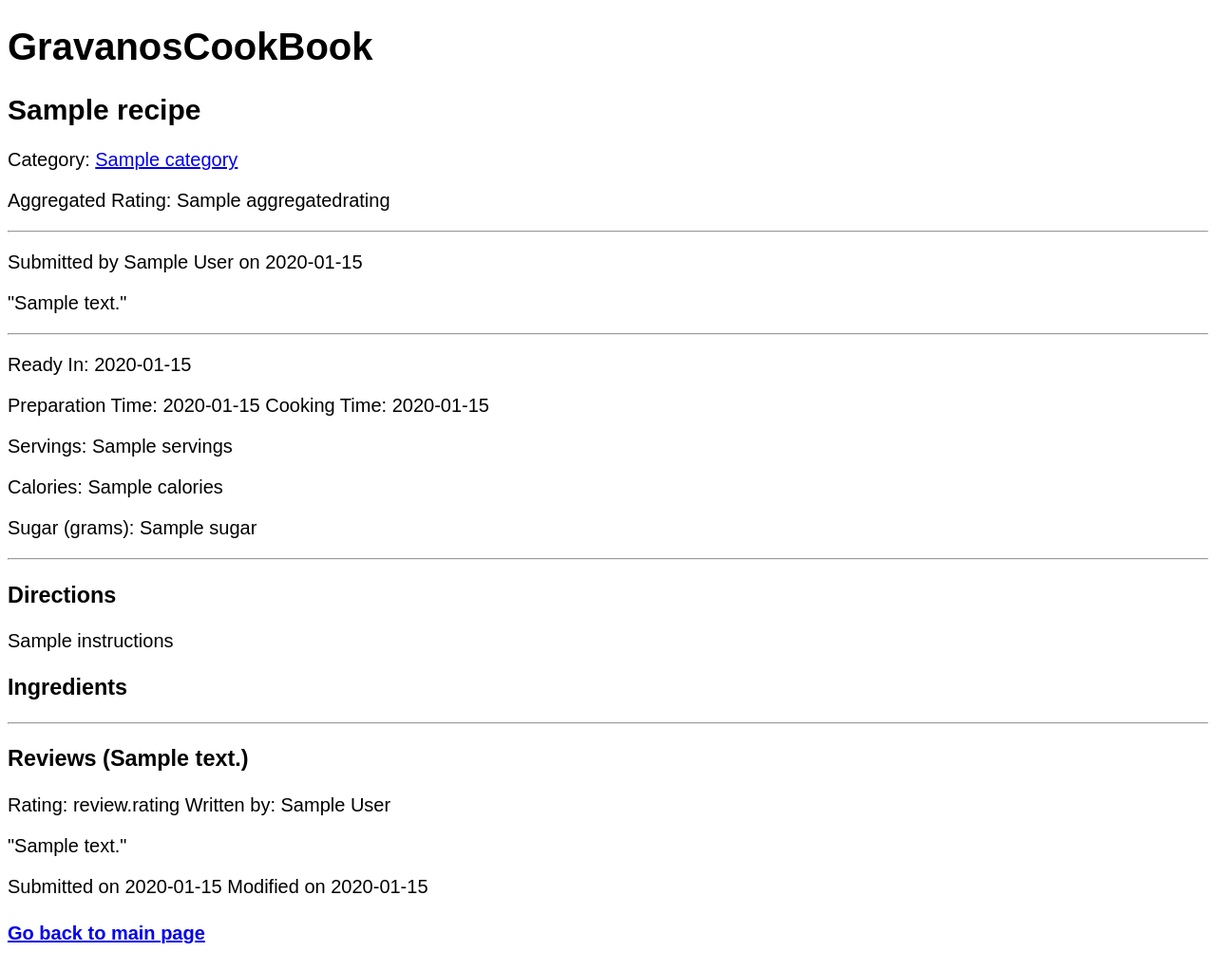
After one commit to jonghyun-joann-lee/cs4111-Cookbook, a Flask app: template templates/recipe_insights.html in a window 1280 px wide. The commit adds this page. Shown: the whole page at 95% size. Run offline with Flask 3, Linux system fonts and the light colour scheme; the template is opened without the code that fills it: most values are stand-ins (such as "Sample title", 1, 10 or a date in 2020); parts of the project's set-up code (start-up, migrations or seed data) failed here and were passed over.

Commit message:
Added recipe insights (recipe details and review)

```diff
--- a/server.py
+++ b/server.py
@@ -202,6 +202,19 @@ def index():
 # The functions for each app.route need to have different names
 #
 
+
+# Helper function to convert time into ~ hr ~ min format
+def convert_time(time):
+  hours = int(time // 60)
+  mins = int(time % 60)
+  if hours > 0:
+    formatted_time = f"{hours} hr {mins} min"
+  else:
+    formatted_time = f"{mins} min"
+
+  return formatted_time
+
+
 # A page for each category showing a list of all recipes in the category
 @app.route('/category/<int:category_id>')
 def category(category_id):
@@ -218,13 +231,7 @@ def category(category_id):
   recipes_in_category = [] # a list of tuples
   results = cursor.mappings().all()
   for result in results:
-    time = result["totaltime"] # totaltime is integer in minutes
-    hours = int(time // 60) # want to convert to ~ hr ~ min
-    mins = int(time % 60)
-    if hours > 0:
-      formatted_time = f"{hours} hr {mins} min"
-    else:
-      formatted_time = f"{mins} min"
+    formatted_time = convert_time(result["totaltime"])
     recipes_in_category.append((result["recipename"], result["displayname"], formatted_time, result["aggregatedrating"], result["calories"], result["sugar"]))
   cursor.close()
 
@@ -256,37 +263,105 @@ def recipes():
   results = cursor.mappings().all()
 
   # Process the result so that we (intuitionally) have only one row for one recipe (handle multiple categories)
-  recipe_data = {}
+  all_recipes = {} # This is going to be a nested dictionary
   for result in results:
     recipe_id = result["recipeid"]
-    if recipe_id not in recipe_data:
-      recipe_data[recipe_id] = {
+    if recipe_id not in all_recipes: # If it is the first row for a recipe
+      # First, convert total time into ~ hr ~ min
+      formatted_time = convert_time(result["totaltime"])
+
+      all_recipes[recipe_id] = {
         "recipename": result["recipename"],
         "displayname": result["displayname"],
         "categories": [(result["categoryname"], result["categoryid"])],
-        "totaltime": result["totaltime"],
+        "totaltime": formatted_time,
         "aggregatedrating": result["aggregatedrating"],
         "calories": result["calories"],
         "sugar": result["sugar"]
         }
-    else: # if recipe_id is already in recipe_data (i.e., if recipe belongs to more than one category)
-      recipe_data[recipe_id]['categories'].append((result["categoryname"], result["categoryid"]))
+    else: # if recipe_id is already in all_recipes (i.e., if recipe belongs to more than one category)
+      all_recipes[recipe_id]["categories"].append((result["categoryname"], result["categoryid"]))
+
   cursor.close()
-
-  # Convert recipe_data to a list of tuples to pass onto the template
-  all_recipes = []
-  for recipe_id, data in recipe_data.items(): # data is dict containing all info of a recipe
-    time = data["totaltime"] # totaltime is integer in minutes
-    hours = int(time // 60) # want to convert to ~ hr ~ min
-    mins = int(time % 60)
-    if hours > 0:
-      formatted_time = f"{hours} hr {mins} min"
-    else:
-      formatted_time = f"{mins} min"
-    all_recipes.append((data["recipename"], data["displayname"], data["categories"], formatted_time, data["aggregatedrating"], data["calories"], data["sugar"]))
 
   context = dict(recipes=all_recipes)
   return render_template("all_recipes.html", **context)
+
+
+# Recipe Insights (View all details of a recipe, reviews, and required ingredients)
+@app.route('/recipe/<int:recipe_id>')
+def recipe_insights(recipe_id):
+  params_dict = {"recipeid": recipe_id}
+  # Get all details of the recipe, categories that it belongs to, and the author's name
+  # If a recipe belongs to more than one category, the resulting table will contain more than one row for that recipe
+  cursor = g.conn.execute(text("""
+                               SELECT R.*, P.DisplayName, C.CategoryName, C.CategoryID
+                               FROM Recipes_written_by R, Categories C, belongs_to B, Authors A, People P
+                               WHERE R.RecipeID = B.RecipeID AND B.CategoryID = C.CategoryID
+                               AND R.UserID = A.UserID AND A.UserID = P.UserID
+                               AND R.RecipeID = :recipeid
+                               """), params_dict)
+  g.conn.commit()
+  results = cursor.mappings().all()
+
+  # Process the result to handle multiple categories
+  recipe_details = {}
+  for result in results:
+    if not recipe_details: # If this is the first row for this recipe
+      # First, convert all time into ~ hr ~ min
+      formatted_cooktime = convert_time(result["cooktime"])
+      formatted_preptime = convert_time(result["preptime"])
+      formatted_totaltime = convert_time(result["totaltime"])
+
+      recipe_details = {
+        "recipename": result["recipename"],
+        "cooktime": formatted_cooktime,
+        "preptime": formatted_preptime,
+        "totaltime": formatted_totaltime,
+        "description": result["description"],
+        "instructions": result["instructions"],
+        "aggregatedrating": result["aggregatedrating"],
+        "reviewcount": result["reviewcount"],
+        "servings": result["servings"],
+        "calories": result["calories"],
+        "sugar": result["sugar"],
+        "datepublished": result["datepublished"],
+        "author": result["displayname"],
+        "categories": [(result["categoryname"], result["categoryid"])]
+        }
+    else: # if not the first row (i.e., if recipe belongs to more than one category)
+      recipe_details["categories"].append((result["categoryname"], result["categoryid"]))
+
+  cursor.close()
+
+  # Get all reviews of the recipe with all details of each review and the user's name
+  cursor = g.conn.execute(text("""
+                               SELECT V.*, P.DisplayName
+                               FROM Recipes_written_by R, Reviews_created_by_evaluates V, Users U, People P
+                               WHERE R.RecipeID = V.RecipeID
+                               AND V.UserID = U.UserID AND U.UserID = P.UserID
+                               AND R.RecipeID = :recipeid
+                               """), params_dict)
+  g.conn.commit()
+  results = cursor.mappings().all()
+
+  all_reviews = {}
+  for result in results: # each row/result corresponds to one review for the recipe
+    reviewnumber = result["reviewnumber"]
+    if reviewnumber not in all_reviews:
+      all_reviews[reviewnumber] = {
+        "rating": result["rating"],
+        "content": result["content"],
+        "datesubmitted": result["datesubmitted"],
+        "datemodified": result["datemodified"],
+        "author": result["displayname"]
+      }
+
+  cursor.close()
+
+  context = {"recipe": recipe_details, "reviews": all_reviews}
+  return render_template("recipe_insights.html", **context)
+
 
 # Example of adding new data to the database
 @app.route('/add', methods=['POST'])
@@ -302,14 +377,6 @@ def add():
 def login():
     abort(401)
     this_is_never_executed()
-
-# Recipe Insights
-@app.route('/recipe/<int:recipe_id>')
-def recipe_insights(recipe_id):
-  # show the recipe with all of its comprehensive details
-  recipe_query = text("SELECT * FROM Recipes_written_by WHERE RecipeID=recipe")
-
-
 
 
 if __name__ == "__main__":
--- /dev/null
+++ b/templates/recipe_insights.html
@@ -0,0 +1,60 @@
+<!DOCTYPE html>
+<html>
+  <style>
+    body{
+      font-size: 15pt;
+      font-family: arial;
+    }
+  </style>
+
+<head>
+  <title>GravanosCookBook - {{ recipe.recipename }}</title>
+</head>
+
+<body>
+  <h1>GravanosCookBook</h1>
+  <h2>{{ recipe.recipename }}</h2>
+  <p>Category:
+    {% for category_name, category_id in recipe.categories %} <!-- recipe.categories = [(CategoryName, CategoryID)] -->
+        <a href="{{ url_for('category', category_id=category_id) }}">{{ category_name }}</a>{% if not loop.last %}, {% endif %}
+    {% endfor %}
+  </p>
+
+  <p>Aggregated Rating: {{ recipe.aggregatedrating }}</p>
+
+  <hr>
+
+  <p>Submitted by {{ recipe.author }} on {{ recipe.datepublished }}</p> <!-- Need to add link to author's profile later-->
+  <p>"{{ recipe.description }}"</p>
+
+  <hr>
+
+  <p>Ready In: {{ recipe.totaltime }}</p>
+  <p>Preparation Time: {{ recipe.preptime }}    Cooking Time: {{ recipe.cooktime }} </p>
+
+  <p>Servings: {{ recipe.servings }}</p>
+  <p>Calories: {{ recipe.calories }}</p>
+  <p>Sugar (grams): {{ recipe.sugar }}</p>
+
+  <hr>
+
+  <h3>Directions</h3>
+  <p>{{ recipe.instructions }}</p>
+
+  <h3>Ingredients</h3>
+
+  <hr>
+
+  <h3>Reviews ({{ recipe.reviewcount }})</h3>
+  {% for reviewnumber, review in reviews.items() %}
+    <p>Rating: review.rating    Written by: {{ review.author }}</p>
+    <p>"{{ review.content }}"</p>
+    <p>Submitted on {{ review.datesubmitted }}  Modified on {{ review.datemodified }}</p>
+  {% endfor %}
+
+
+  <h4><a href="/">Go back to main page</a></h4>
+
+</body>
+
+</html>
```
Also changed, not shown: templates/all_recipes.html (+8 -8 lines), README.txt.
